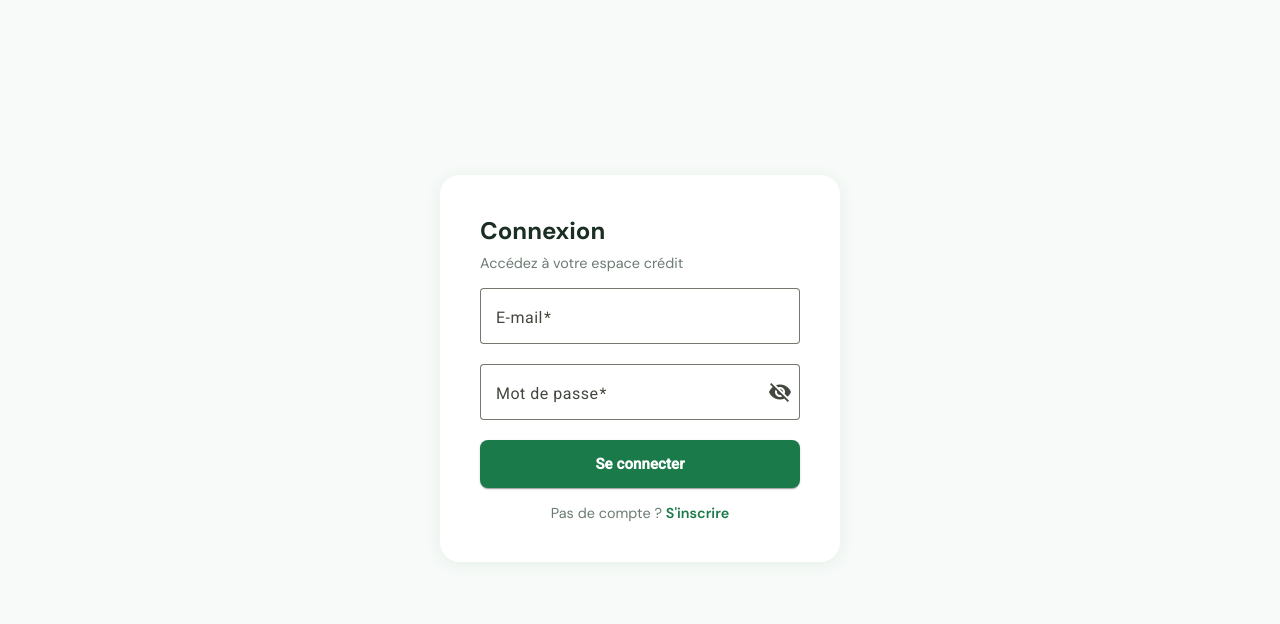
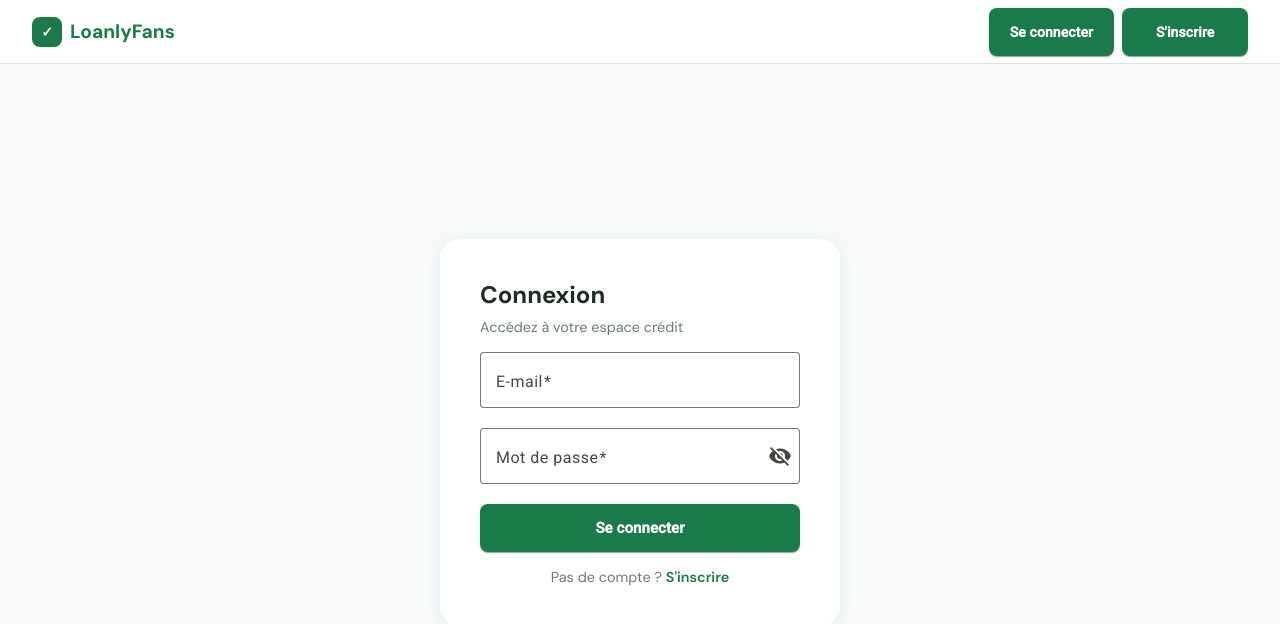
Before and after one commit to youssefhergal/loanlypro, an Angular app in the folder frontend/: page /login in a window 1280 px wide. Shown: the top 624 px of the page. Built offline with nearby package versions, Linux system fonts and the light colour scheme.

Commit message:
feature/navbar - Add navbar component to project & add it in app component

```diff
--- a/frontend/src/app/app.component.html
+++ b/frontend/src/app/app.component.html
@@ -1 +1,2 @@
+<app-navbar></app-navbar>
 <router-outlet />
--- a/frontend/src/app/app.component.ts
+++ b/frontend/src/app/app.component.ts
@@ -1,9 +1,10 @@
 import { Component } from '@angular/core';
 import { RouterOutlet } from '@angular/router';
+import { NavbarComponent } from './features/navbar/navbar.component';
 
 @Component({
   selector: 'app-root',
-  imports: [RouterOutlet],
+  imports: [RouterOutlet, NavbarComponent],
   templateUrl: './app.component.html',
   styleUrl: './app.component.scss'
 })
--- a/frontend/src/app/core/auth/services/auth.service.ts
+++ b/frontend/src/app/core/auth/services/auth.service.ts
@@ -56,6 +56,10 @@ export class AuthService {
     return allowedRoles.some((role) => user.roles.includes(role));
   }
 
+  isLoggedIn(): boolean {
+    return !!localStorage.getItem('token');
+  }
+
   private loadUserFromStorage(): User | null {
     const raw = localStorage.getItem(AUTH_USER_KEY);
     if (!raw) return null;
--- /dev/null
+++ b/frontend/src/app/features/navbar/navbar.component.html
@@ -0,0 +1,20 @@
+<nav class="navbar">
+
+  <a class="logo" routerLink="/">
+    <span class="logo-icon">✓</span>
+    LoanlyFans
+  </a>
+
+  <div class="nav-actions">
+    @if (auth.isLoggedIn()) {
+      <button mat-button (click)="auth.logout()">
+        <mat-icon>logout</mat-icon>
+        Se déconnecter
+      </button>
+    } @else {
+      <a mat-raised-button color="primary" routerLink="/login">Se connecter</a>
+      <a mat-raised-button color="primary" routerLink="/register">S'inscrire</a>
+    }
+  </div>
+
+</nav>
--- /dev/null
+++ b/frontend/src/app/features/navbar/navbar.component.scss
@@ -0,0 +1,47 @@
+.navbar {
+  height: 64px;
+  background: var(--color-surface);
+  border-bottom: 1px solid var(--color-border);
+  display: flex;
+  align-items: center;
+  justify-content: space-between;
+  padding: 0 32px;
+  position: sticky;
+  top: 0;
+  z-index: 100;
+}
+
+.logo {
+  display: flex;
+  align-items: center;
+  gap: 8px;
+  font-size: 1.2rem;
+  font-weight: 700;
+  color: var(--color-primary);
+  text-decoration: none;
+}
+
+.logo-icon {
+  background: var(--color-primary);
+  color: var(--color-surface);
+  width: 30px;
+  height: 30px;
+  border-radius: var(--radius-sm);
+  display: flex;
+  align-items: center;
+  justify-content: center;
+  font-size: 14px;
+}
+
+.nav-actions {
+  display: flex;
+  align-items: center;
+  gap: 8px;
+}
+
+.nav-actions a {
+  white-space: nowrap;
+  min-width: 120px;
+  font-size: 14px;
+  font-weight: 600;
+}
```
Also changed, not shown: frontend/src/app/features/navbar/navbar.component.ts (added, +17 -0 lines).
